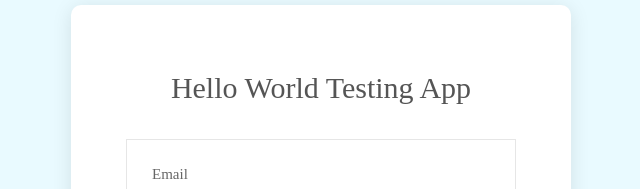
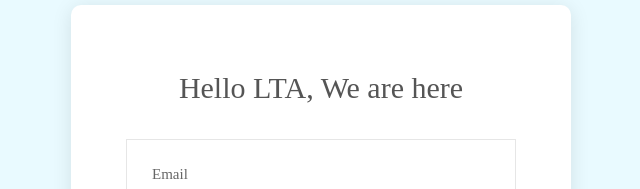
Before and after one commit to fonghanken/dbc-web-app, a plain HTML site: page index.html in a window 1280 px wide. Shown: the part 148-337 px from the top of the page, without its empty margins (319-959 px from the left). Drawn offline with Linux system fonts and the light colour scheme; a web font is replaced by a local one.

Commit message:
New text for this

```diff
--- a/index.html
+++ b/index.html
@@ -17,7 +17,7 @@
 			<div class="wrap-login100 p-l-55 p-r-55 p-t-65 p-b-50">
 				<form class="login100-form validate-form">
 					<span class="login100-form-title p-b-33">
-						Hello World Testing App
+						Hello LTA, We are here
 					</span>
 
 					<div class="wrap-input100 validate-input" data-validate = "Valid email is required: ex@abc.xyz">
```
